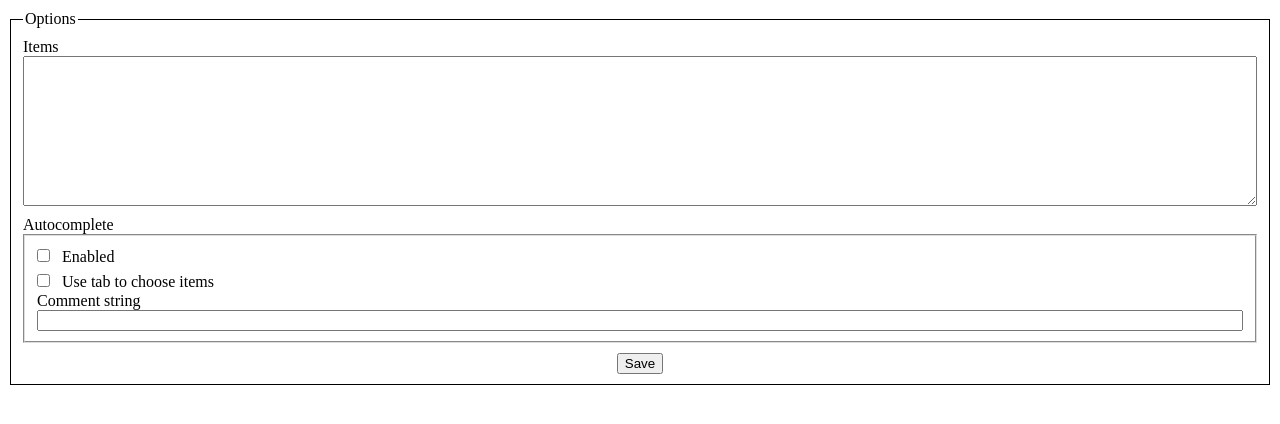
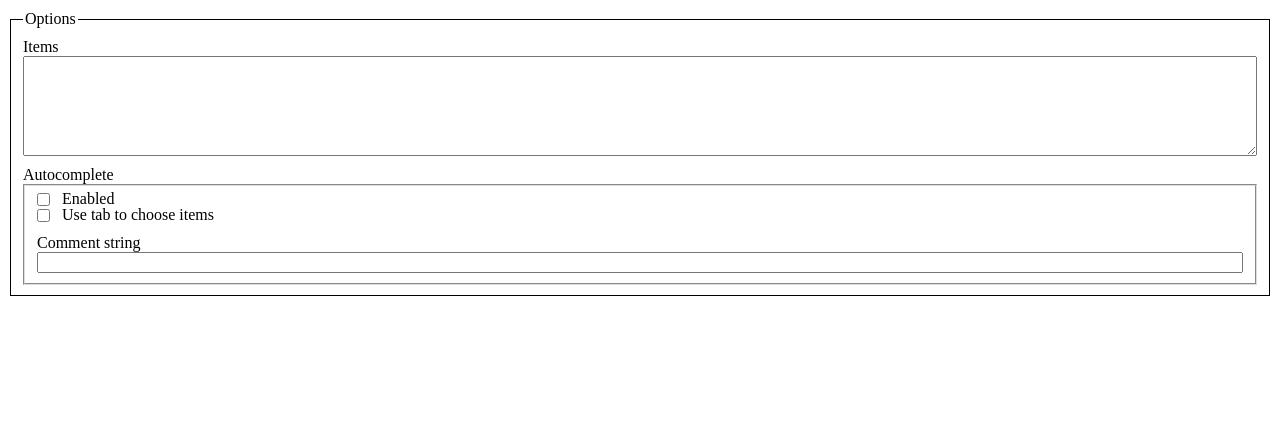
Before and after one commit to sblask-webextensions/webextension-simple-form-fill, a browser extension: page options/options.html in a window 1280 px wide. Drawn offline with Linux system fonts and the light colour scheme.

Commit message:
Implement autosave and simplify css/html

```diff
--- a/options/options.css
+++ b/options/options.css
@@ -13,7 +13,9 @@ form > fieldset {
     padding-top: 0;
     width: 100%;
 }
-form > fieldset > *:nth-child(even) {
+form > fieldset > label,
+form > fieldset > fieldset > label {
+    display: inline-block;
     margin-top: 10px;
 }
 form > fieldset > fieldset {
@@ -28,21 +30,11 @@ input[type=radio] {
     display: inline-block;
 }
 textarea {
-    height: 150px;
+    height: 100px;
     padding: 3px;
     width: 100%;
-}
-.wrapper,
-.box-wrapper {
-    margin-top: 5px;
-}
-.box-wrapper {
-    line-height: 20px;
 }
 .box-wrapper > label {
     display: block;
     margin: -20px 0 0 25px;
 }
-.controls {
-    text-align: center;
-}
--- a/options/options.html
+++ b/options/options.html
@@ -13,7 +13,7 @@
                     for="items"
                     title="Items will appear in context menu and autocomplete"
                     >Items</label>
-                <textarea id="items" class="option"></textarea>
+                <textarea id="items"></textarea>
                 <label
                     for="autocomplete"
                     title="You'll be able to pick items matching your input from a autocomplete popup. En-/Disabling will only affect new pages"
@@ -33,15 +33,13 @@
                             title="Tab will behave like Down, Shift-Tab like Up key, but only when the autocomplete popup is open"
                             >Use tab to choose items</label>
                     </div>
+
                     <label
                         for="commentString"
                         title="Everything after and including this string will be removed from items before filling an input field"
                         >Comment string</label>
-                    <input type="text" id="commentString" class="option"></input>
+                    <input type="text" id="commentString"></input>
                 </fieldset>
-                <div class="controls">
-                    <input type="submit" value="Save">
-                </div>
             </fieldset>
         </form>
         <script src="../browser-polyfill.js"></script>
--- a/options/options.js
+++ b/options/options.js
@@ -14,6 +14,12 @@ function restoreOptions() {
     );
 }
 
+function enableAutosave() {
+    for (let input of document.querySelectorAll("input, textarea")) {
+        input.addEventListener("input", saveOptions);
+    }
+}
+
 function saveOptions(event) {
     event.preventDefault();
     browser.storage.local.set({
@@ -25,6 +31,7 @@ function saveOptions(event) {
 }
 
 document.addEventListener("DOMContentLoaded", restoreOptions);
+document.addEventListener("DOMContentLoaded", enableAutosave);
 document.querySelector("form").addEventListener("submit", saveOptions);
 
 browser.storage.onChanged.addListener(restoreOptions);
```
